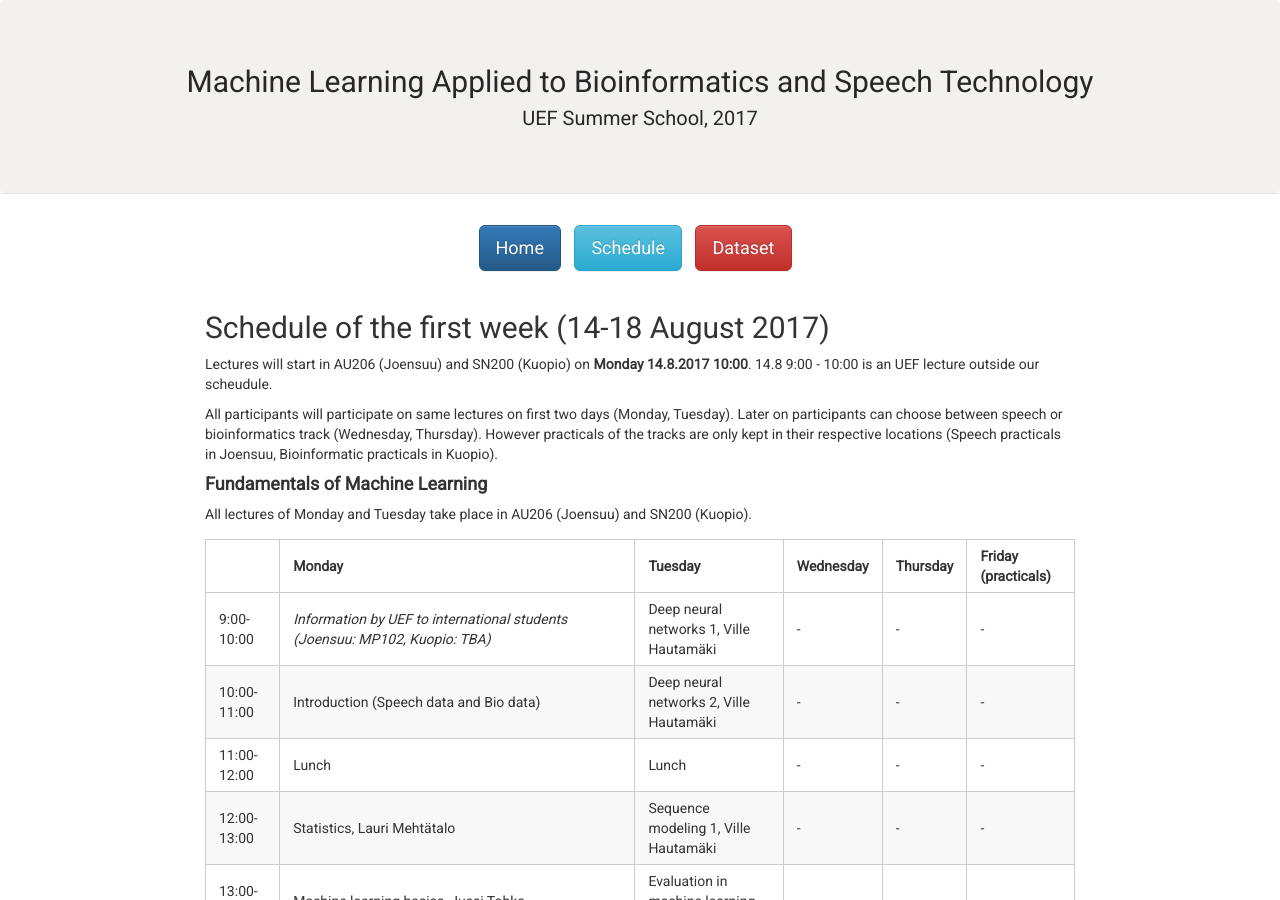
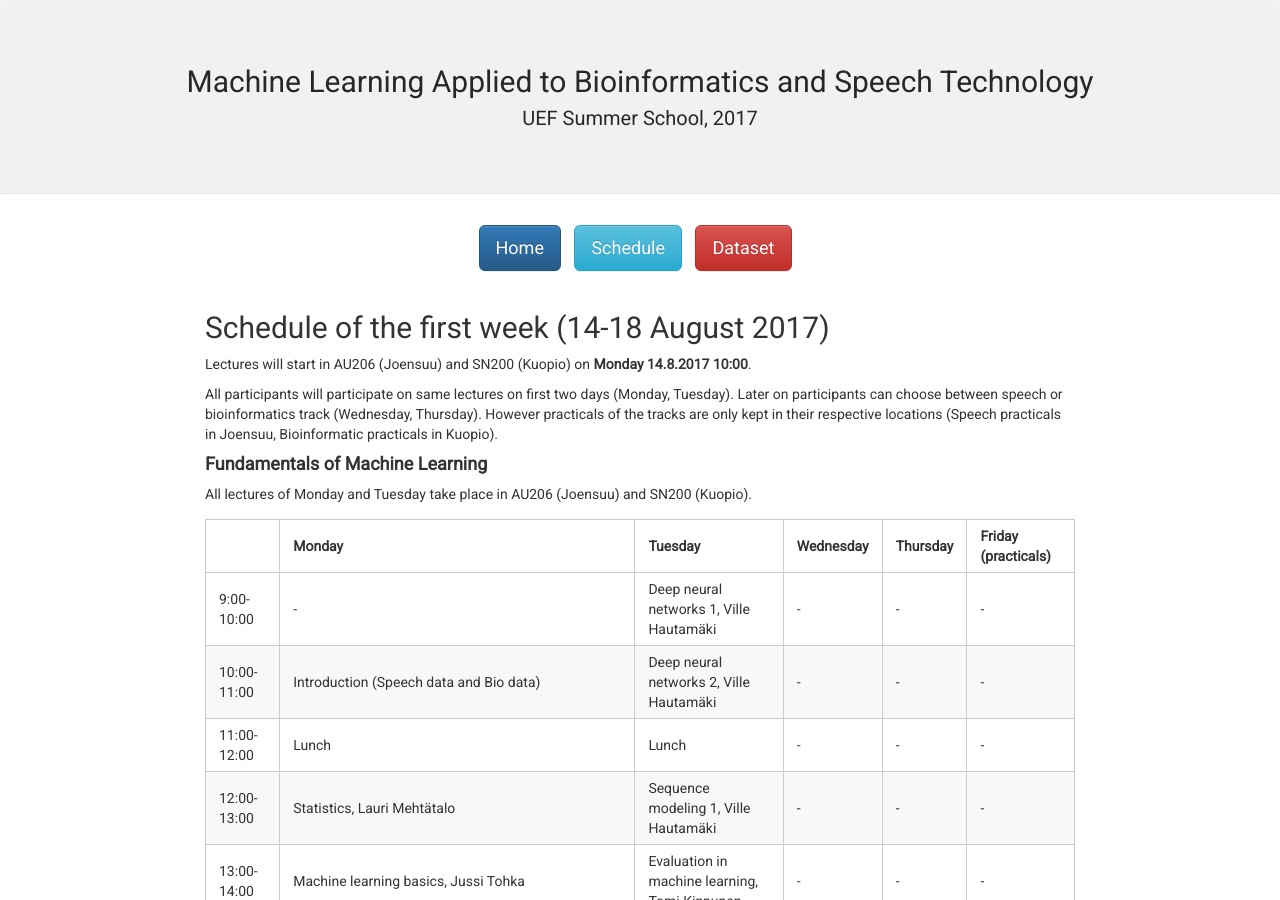
Before and after one commit to abrahamwoubie/Summer_School_RL, a Jekyll site: the page built from schedule.md, in a window 1280 px wide and 900 px high. Built offline with Jekyll 4.4.1, drawn with Linux system fonts in a browser that asks for light colours; nearby versions of some CDN libraries.

Commit message:
Removed monday 9-10 schedule to avoid confusion

```diff
--- a/schedule.md
+++ b/schedule.md
@@ -7,7 +7,7 @@ title: Schedule | MLABST'17
 
 ## Schedule of the first week (14-18 August 2017)
 
-Lectures will start in AU206 (Joensuu) and SN200 (Kuopio) on **Monday 14.8.2017 10:00**. 14.8 9:00 - 10:00 is an UEF lecture outside our scheudule.
+Lectures will start in AU206 (Joensuu) and SN200 (Kuopio) on **Monday 14.8.2017 10:00**.
 
 All participants will participate on same lectures on first two days (Monday, Tuesday). Later on participants can choose between speech or bioinformatics track (Wednesday, Thursday). However practicals of the tracks are only kept in their respective locations (Speech practicals in Joensuu, Bioinformatic practicals in Kuopio).
 
@@ -17,7 +17,7 @@ All lectures of Monday and Tuesday take place in AU206 (Joensuu) and SN200 (Kuop
 
 | | Monday | Tuesday | Wednesday | Thursday | Friday (practicals)
 --- | ---  | ---     | ---       | ---      | ---
-9:00-10:00 |  *Information by UEF to international students (Joensuu: MP102, Kuopio: TBA)* | Deep neural networks 1, Ville Hautamäki       | - | - | -
+9:00-10:00 |  - | Deep neural networks 1, Ville Hautamäki       | - | - | -
 10:00-11:00 | Introduction (Speech data and Bio data)      | Deep neural networks 2, Ville Hautamäki       | - | - | -
 11:00-12:00 | Lunch                                        | Lunch                                         | - | - | -
 12:00-13:00 | Statistics, Lauri Mehtätalo                  | Sequence modeling 1, Ville Hautamäki          | - | - | -
```
